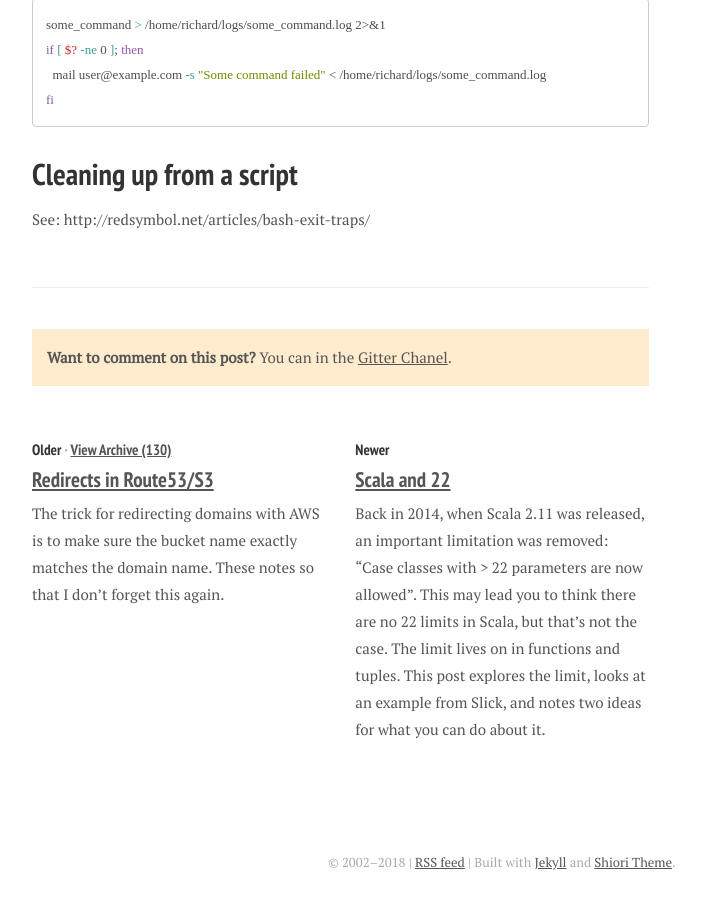
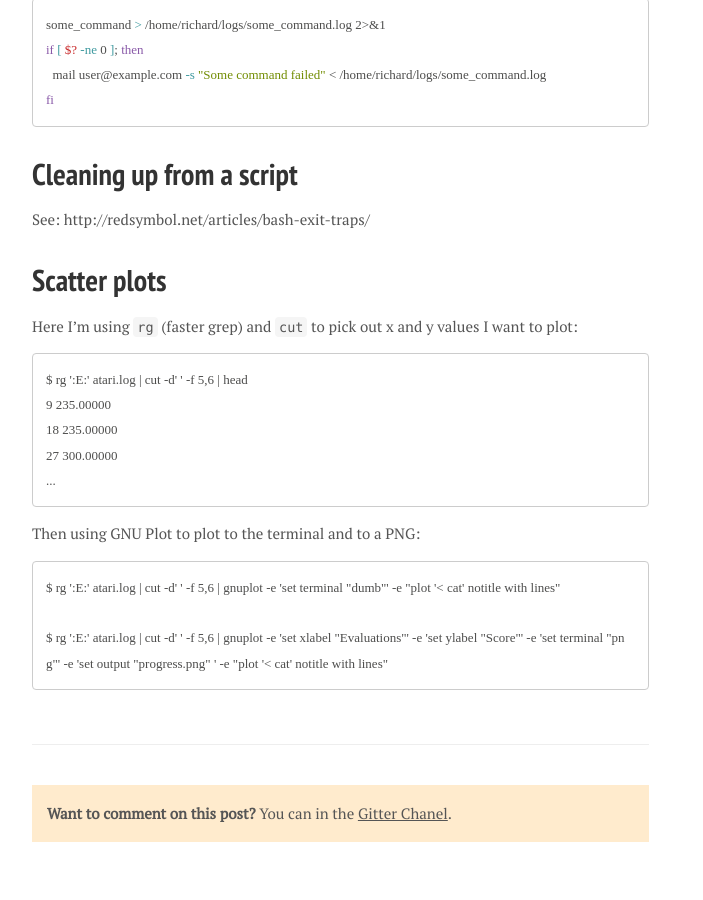
Before and after one commit to d6y/richard.dallaway.com, a Jekyll site: the page built from _posts/2016-10-08-bash.md, in a window 1280 px wide and 900 px high, scrolled down 2482 px. Shown: the whole window, without its empty margins (138-841 px from the left). Built offline with Jekyll 4.4.1, drawn with Linux system fonts in a browser that asks for light colours; nearby versions of some CDN libraries; some web fonts are replaced.

Commit message:
add gnuplot/cut tricks to bash post

````diff
--- a/_posts/2016-10-08-bash.md
+++ b/_posts/2016-10-08-bash.md
@@ -96,3 +96,23 @@ fi
 # Cleaning up from a script
 
 See: http://redsymbol.net/articles/bash-exit-traps/
+
+# Scatter plots
+
+Here I'm using `rg` (faster grep) and `cut` to pick out x and y values I want to plot:
+
+```
+$ rg ':E:' atari.log | cut -d' ' -f 5,6 | head
+9 235.00000
+18 235.00000
+27 300.00000
+...
+```
+
+Then using GNU Plot to plot to the terminal and to a PNG:
+
+```
+$ rg ':E:' atari.log | cut -d' ' -f 5,6 | gnuplot -e 'set terminal "dumb"' -e "plot '< cat' notitle with lines"
+
+$ rg ':E:' atari.log | cut -d' ' -f 5,6 | gnuplot -e 'set xlabel "Evaluations"' -e 'set ylabel "Score"' -e 'set terminal "png"' -e 'set output "progress.png" ' -e "plot '< cat' notitle with lines"
+```
````
